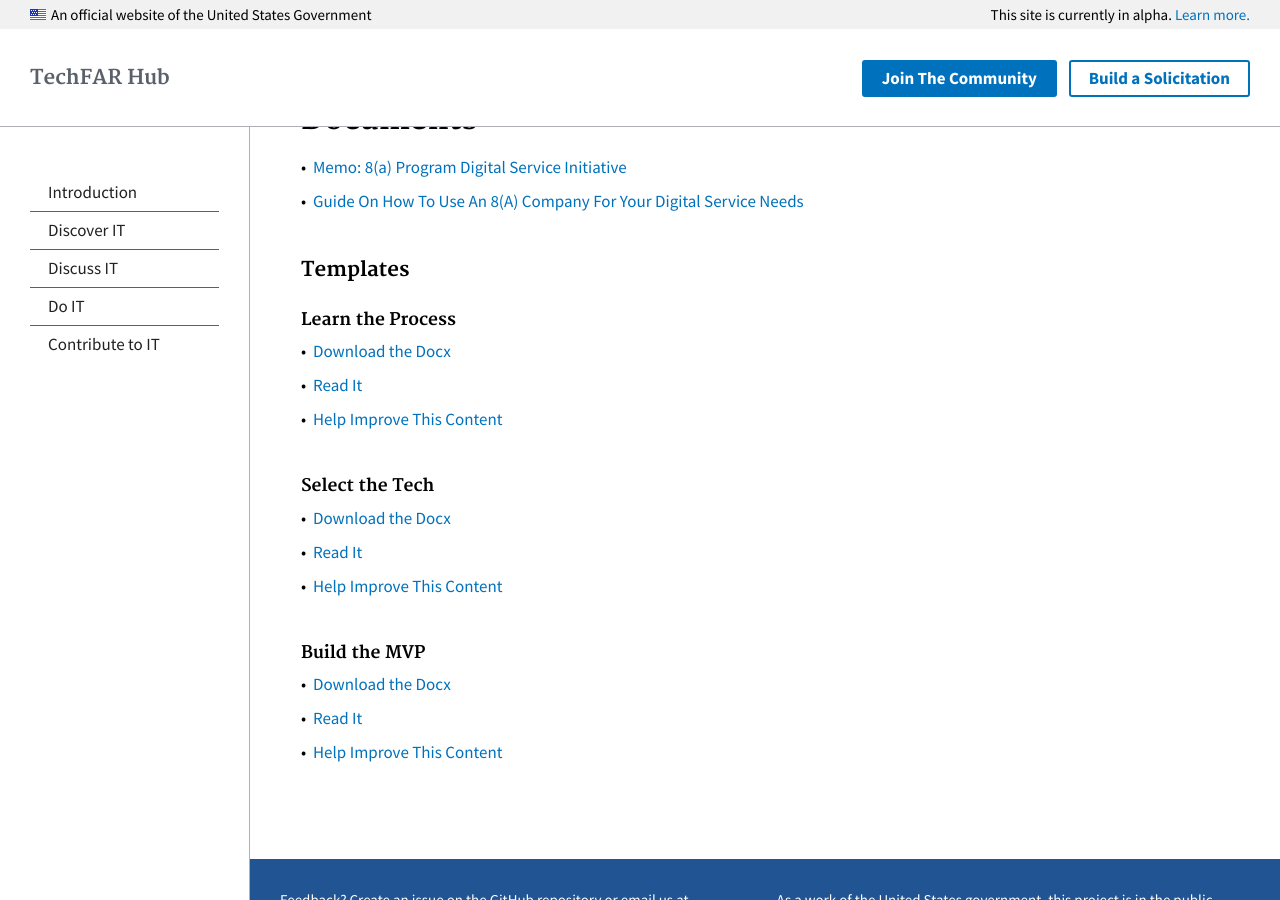
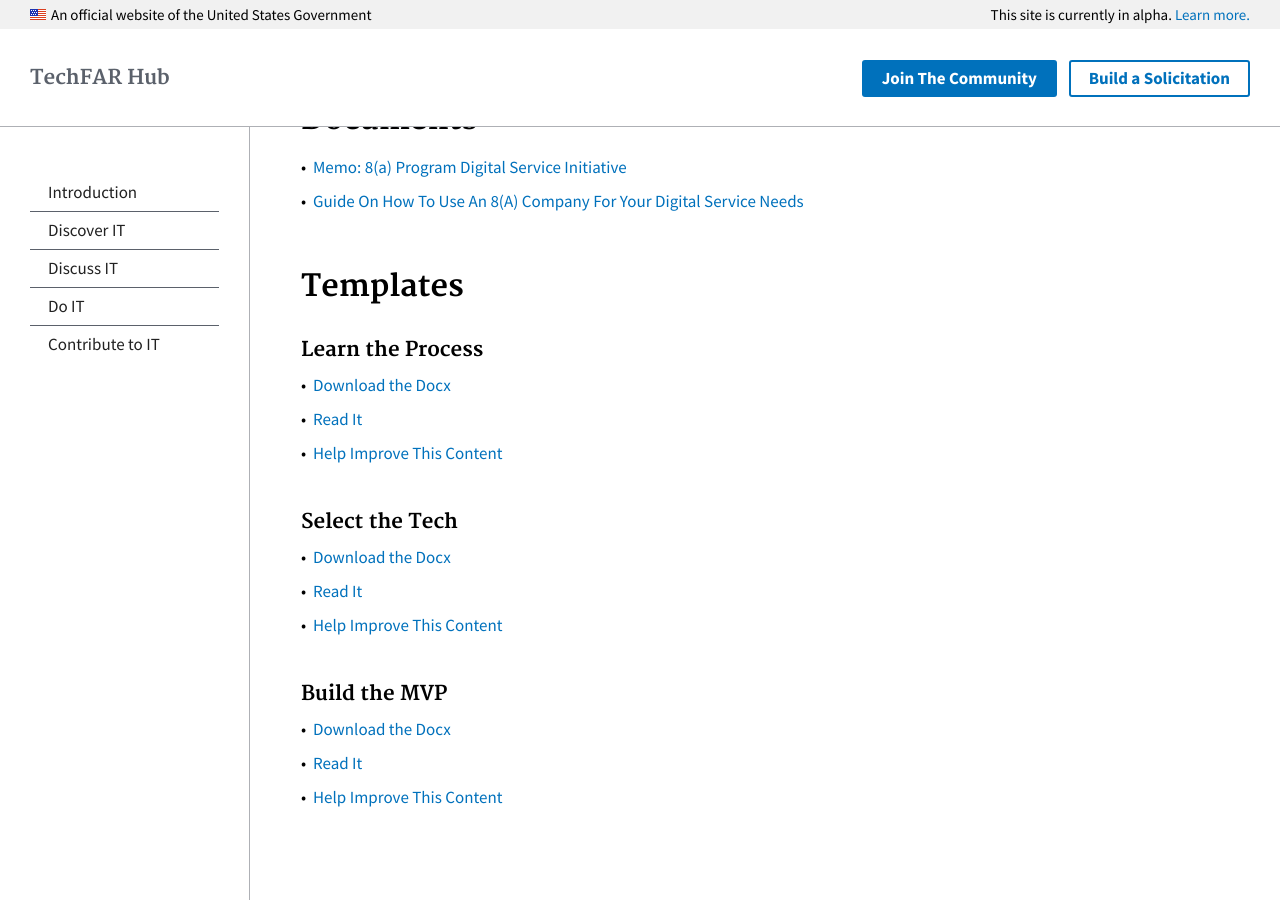
Before and after one commit to usds/techfar-hub, a Jekyll site: the page built from sba-docs/sba8a.md, in a window 1280 px wide and 900 px high, scrolled down 729 px. Built offline with Jekyll 4.4.1, drawn with Linux system fonts in a browser that asks for light colours.

Commit message:
Updating header structure

```diff
--- a/sba-docs/sba8a.md
+++ b/sba-docs/sba8a.md
@@ -15,19 +15,19 @@ The use of SBA’s 8(a) program can solve many of these problems.  The 8(a) prog
 * [Memo: 8(a) Program Digital Service Initiative](https://techfarhub.cio.gov/assets/files/8aSBA_USDSMemo.pdf)
 * [Guide On How To Use An 8(A) Company For Your Digital Service Needs](https://techfarhub.cio.gov/discover-IT/how_to_8a/)
 
-### Templates
+## Templates
 
-#### Learn the Process
+### Learn the Process
   * [Download the Docx](https://techfarhub.cio.gov/assets/files/USDS-LearnTheProcessSOO.docx)
   * [Read It](https://github.com/usds/techfar-hub/blob/master/sba-docs/learn_the_processSOO.md)
   * [Help Improve This Content](https://github.com/usds/techfar-hub/blob/master/README.md)
 
-#### Select the Tech
+### Select the Tech
   * [Download the Docx](https://techfarhub.cio.gov/assets/files/USDS-SelectYourTechSOO.docx)
   * [Read It](https://github.com/usds/techfar-hub/blob/master/sba-docs/select_your_tech.md)
   * [Help Improve This Content](https://github.com/usds/techfar-hub/blob/master/README.md)
 
-#### Build the MVP
+### Build the MVP
   * [Download the Docx](https://techfarhub.cio.gov/assets/files/USDS-BuildAnMVP_SOO.docx)
   * [Read It](https://github.com/usds/techfar-hub/blob/master/sba-docs/build_MVP.md)
   * [Help Improve This Content](https://github.com/usds/techfar-hub/blob/master/README.md)
```
